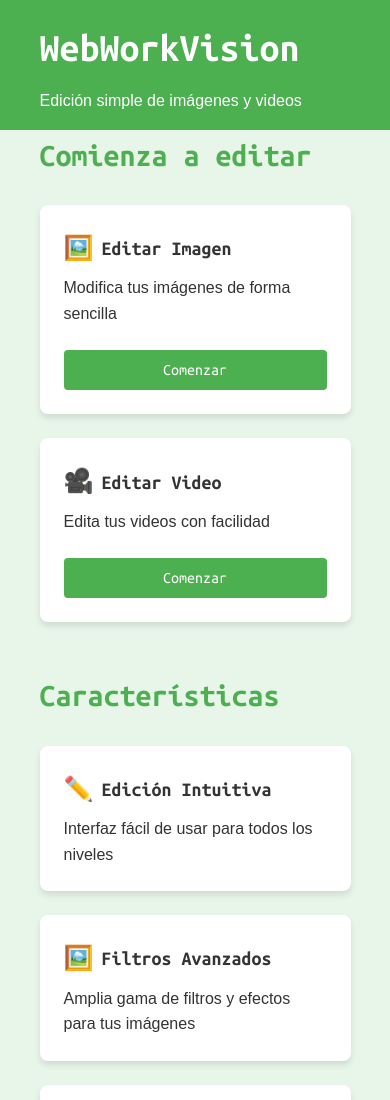
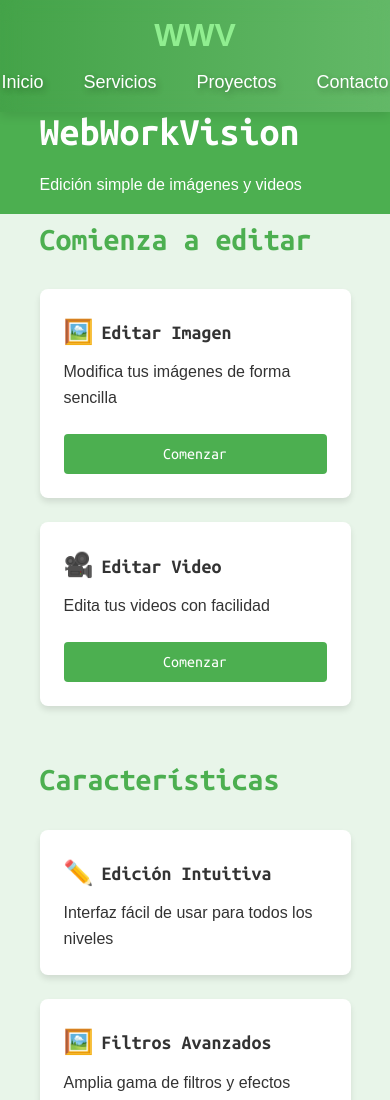
Before and after one commit to httpsPablo/EditorEasy, a plain HTML site: page docs/index.html in a window 390 px wide. Shown: the top 1100 px of the page. Drawn offline with Linux system fonts and the light colour scheme.

Commit message:
add navbar

```diff
--- a/docs/index.html
+++ b/docs/index.html
@@ -8,6 +8,19 @@
     <link rel="stylesheet" href="styles.css">
 </head>
 <body>
+        <!-- Navbar -->
+    <nav class="navbar">
+        <div class="logo">
+            <a href="#" style="color: lightgreen; font-weight: bold; font-size: 32px;">WWV</a>
+        </div>
+        <ul class="nav-links">
+            <li><a href="https://webworkvision.store">Inicio</a></li>
+            <li><a href="https://webworkvision.store/#servicios">Servicios</a></li>
+            <li><a href="https://webworkvision.store/#proyectos">Proyectos</a></li>
+            <li><a href="#https://webworkvision.store/#contacto">Contacto</a></li>
+        </ul>
+    </nav>
+
     <header>
         <div class="container">
             <h1>WebWorkVision</h1>
--- a/docs/script.js
+++ b/docs/script.js
@@ -7,3 +7,5 @@ document.addEventListener('DOMContentLoaded', function() {
         });
     });
 });
+
+// improvements in the future v:
--- a/docs/styles.css
+++ b/docs/styles.css
@@ -27,10 +27,117 @@ body {
     padding: 0 20px;
 }
 
+
+
+/* Navbar */
+.navbar {
+    background: linear-gradient(to right, rgba(27, 94, 31, 0.15), rgba(235, 238, 235, 0.15));
+    padding: 15px 20px;
+    display: flex;
+    justify-content: space-between;
+    align-items: center;
+    box-shadow: 0 4px 10px rgba(0, 0, 0, 0.1);
+    position: fixed;
+    width: 100%;
+    top: 0;
+    left: 0;
+    z-index: 1000;
+    backdrop-filter: blur(10px);
+}
+
+
+@media (max-width: 530px) {
+    .navbar {
+        flex-direction: column;
+        align-items: flex-start;
+    }
+
+    nav.navbar {
+        padding-top: 3px;
+    }
+    .nav-links {
+        flex-direction: inline;
+        width: 100%;
+        margin: 0;
+
+    }
+
+    .nav-buttons {
+        width: 100%;
+        display: flex;
+        justify-content: center;
+        margin-top: 10px;
+        font-size: small;
+    }
+
+    .logo  {
+        width: 100%;
+        display: flex;
+        justify-content: center;
+        font-size: small;
+        padding: 7px;
+    }
+
+    }
+
+
+
+
+
+
+.navbar .logo a {
+    color: white;
+    font-size: 24px;
+    text-decoration: none;
+    font-weight: bold;
+}
+
+.nav-links {
+    list-style: none;
+    display: flex;
+    justify-content: center;
+    align-items: center;
+    flex: 1;
+    margin: 0 auto;
+    text-shadow: 2px 3px 6px rgba(0, 0, 0, 0.3);
+    margin-right: 90.75px;
+}
+
+.nav-links li {
+    margin: 0 20px;
+}
+
+.nav-links a {
+    color: white;
+    text-decoration: none;
+    font-size: 18px;
+    transition: color 0.3s ease;
+}
+
+.nav-links a:hover {
+    color: #a8e6a3;
+}
+
+.nav-buttons .btn {
+    background-color: #4caf50;
+    color: white;
+    padding: 10px 20px;
+    border: none;
+    border-radius: 5px;
+    cursor: pointer;
+    transition: all 0.3s ease;
+}
+
+.nav-buttons .btn:hover {
+    background-color: #388e3c;
+    transform: scale(1.05);
+}
+
 header {
     background-color: var(--color-primary);
     color: var(--color-text-light);
     padding: 1rem 0;
+    padding-top: 100px;
 }
 
 h1, h2, h3 {
```
